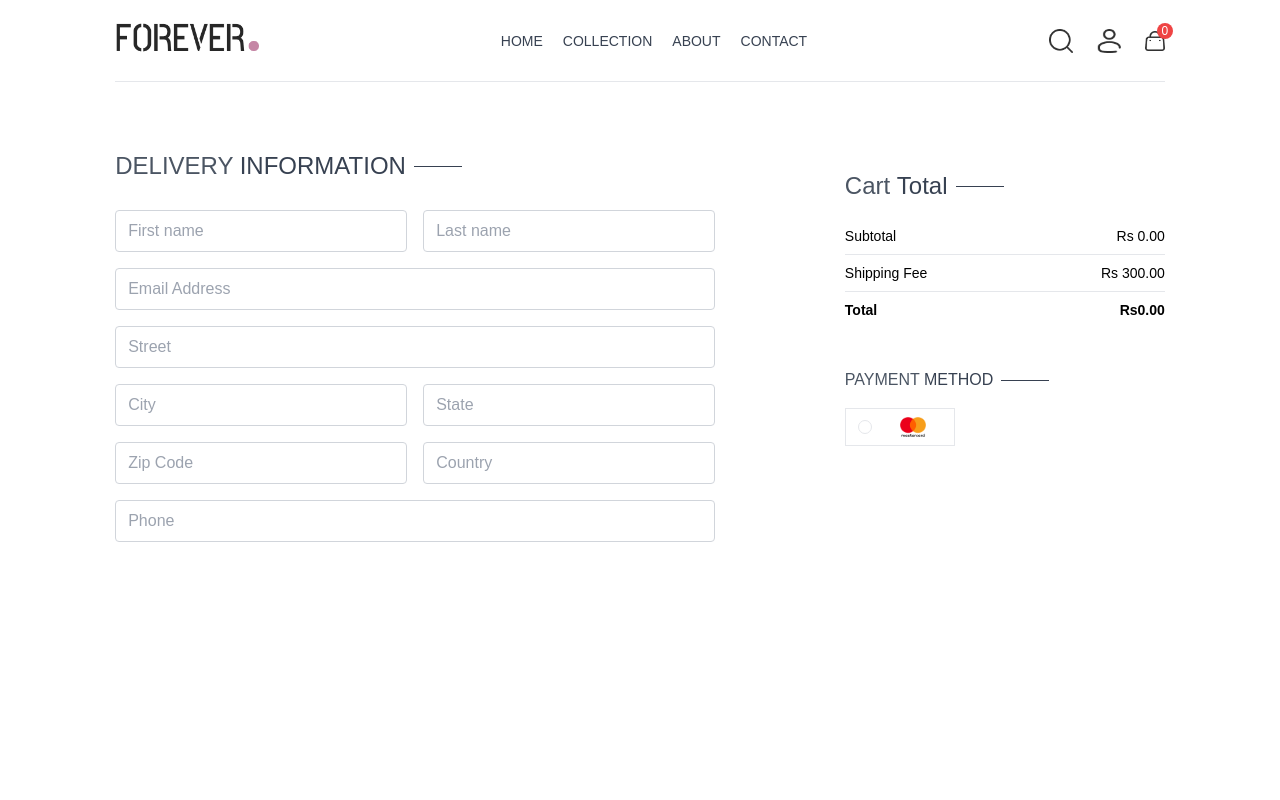
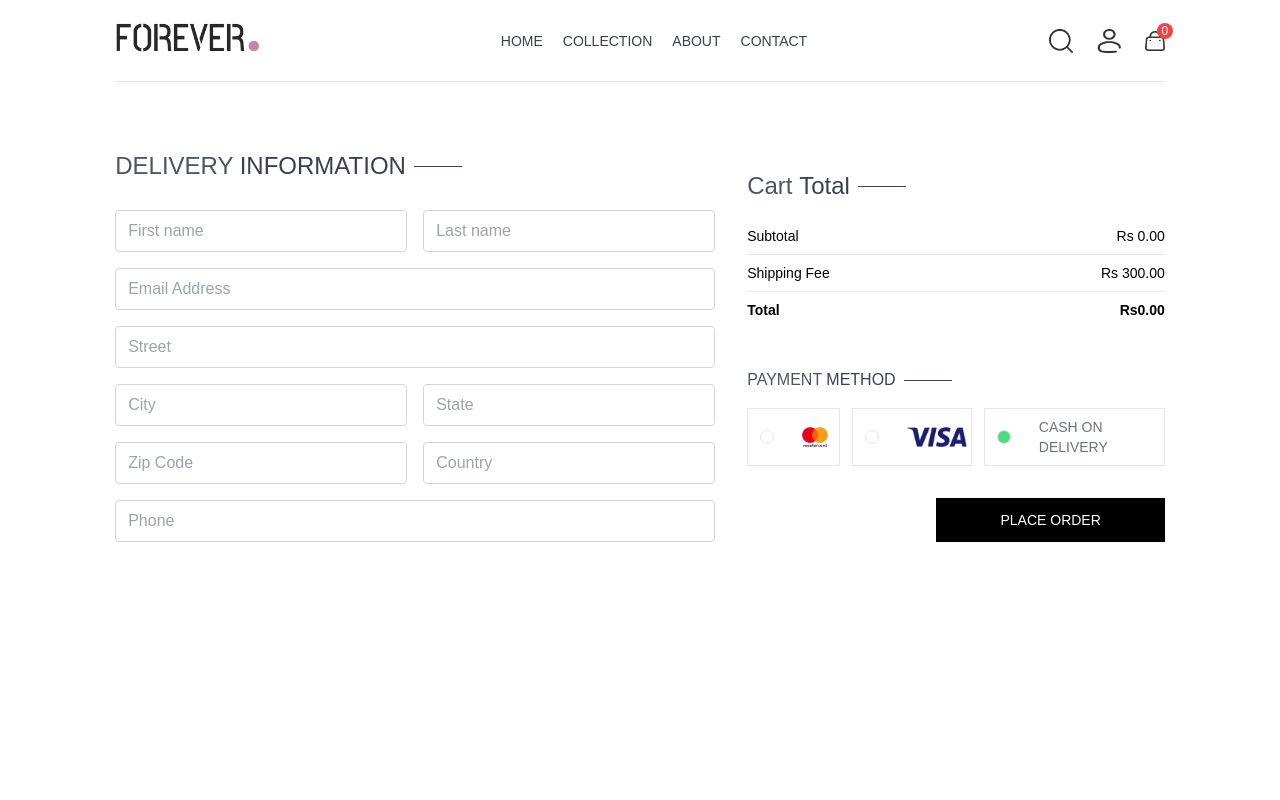
Before and after one commit to RuchiraRat/E-COMMERCE_APP, a React (Vite) app in the folder frontend/: page /place-order in a window 1280 px wide. Shown: the top 800 px of the page. Built offline with nearby package versions, Linux system fonts and the light colour scheme.

Commit message:
Add order listing and payment method selection
Enhanced Orders page to display a list of products from context. Updated PlaceOrder page to support payment method selection (Master, Visa, Cash on Delivery) and navigation to orders after placing an order.

```diff
--- a/frontend/src/pages/Orders.jsx
+++ b/frontend/src/pages/Orders.jsx
@@ -1,8 +1,30 @@
-import React from 'react'
+import React, { useContext } from 'react'
+import { ShopContext } from '../context/ShopContext'
+import Title from '../components/Title';
 
 const Orders = () => {
+
+  const {products, currency} = useContext(ShopContext);
+
   return (
-    <div>
+    <div className='border-t pt-16'>
+
+      <div className='text-2xl'>
+        <Title text1={'MY'} text2={'ORDERS'}/>
+      </div>
+
+      <div>
+        {
+          products.slice(1,4).map((item,index) => (
+            <div key={index} className='py-4 border-t border-b text-gray-700 flex flex-col md:flex-row md:items-center md:justify-between gap-4'>
+              <div className='flex items-start gap-6 text-sm'>
+                  <img className='w-16 sm:w-20' src={item.image[0]} alt="" />
+              </div>
+            </div>
+          ))
+        }
+
+      </div>
 
     </div>
   )
--- a/frontend/src/pages/PlaceOrder.jsx
+++ b/frontend/src/pages/PlaceOrder.jsx
@@ -1,9 +1,15 @@
-import React from 'react'
+import React, { useContext, useState } from 'react'
 import Title from '../components/Title'
 import CartTotal from '../components/CartTotal'
 import { assets } from '../assets/assets'
+import { ShopContext } from '../context/ShopContext'
 
 const PlaceOrder = () => {
+
+  const [method,setMethod] = useState('cod');
+
+  const {navigate} = useContext(ShopContext);
+
   return (
     <div className='flex flex-col sm:flex-row justify-between gap-8 pt-5 sm:pt-14 min-h-[80vh] border-t'>
 
@@ -72,11 +78,23 @@ const PlaceOrder = () => {
         {/* ---------------------Payment Method Selection--------------------- */}
 
         <div className='flex gap-3 flex-col lg:flex-row'>
-          <div className='flex items-center gap-3 border p-2 px-3 cursor-pointer'>
-            <p className={`min-w-3.5 h-3.5 border rounded-full `}></p>
+          <div onClick={()=>setMethod('master')} className='flex items-center gap-3 border p-2 px-3 cursor-pointer'>
+            <p className={`min-w-3.5 h-3.5 border rounded-full ${method === 'master' ? 'bg-green-400' : ''}`}></p>
             <img className='h-5 mx-4' src={assets.master_logo} alt='' />
           </div>
+          <div onClick={()=>setMethod('visa')} className='flex items-center gap-3 border p-2 px-3 cursor-pointer'>
+            <p className={`min-w-3.5 h-3.5 border rounded-full ${method === 'visa' ? 'bg-green-400' : ''}`}></p>
+            <img className='h-5 mx-4' src={assets.visa_logo} alt='' />
+          </div>
+          <div onClick={()=>setMethod('cod')} className='flex items-center gap-3 border p-2 px-3 cursor-pointer'>
+            <p className={`min-w-3.5 h-3.5 border rounded-full ${method === 'cod' ? 'bg-green-400' : ''}`}></p>
+            <p className='text-gray-500 text-sm font-medium mx-4'>CASH ON DELIVERY</p>
+          </div>
+        </div>
 
+
+        <div className='w-full text-end mt-8'>
+          <button onClick={()=>navigate('/orders')} className='bg-black text-white px-16 py-3 text-sm'>PLACE ORDER</button>
         </div>
       </div>
     </div>
```
